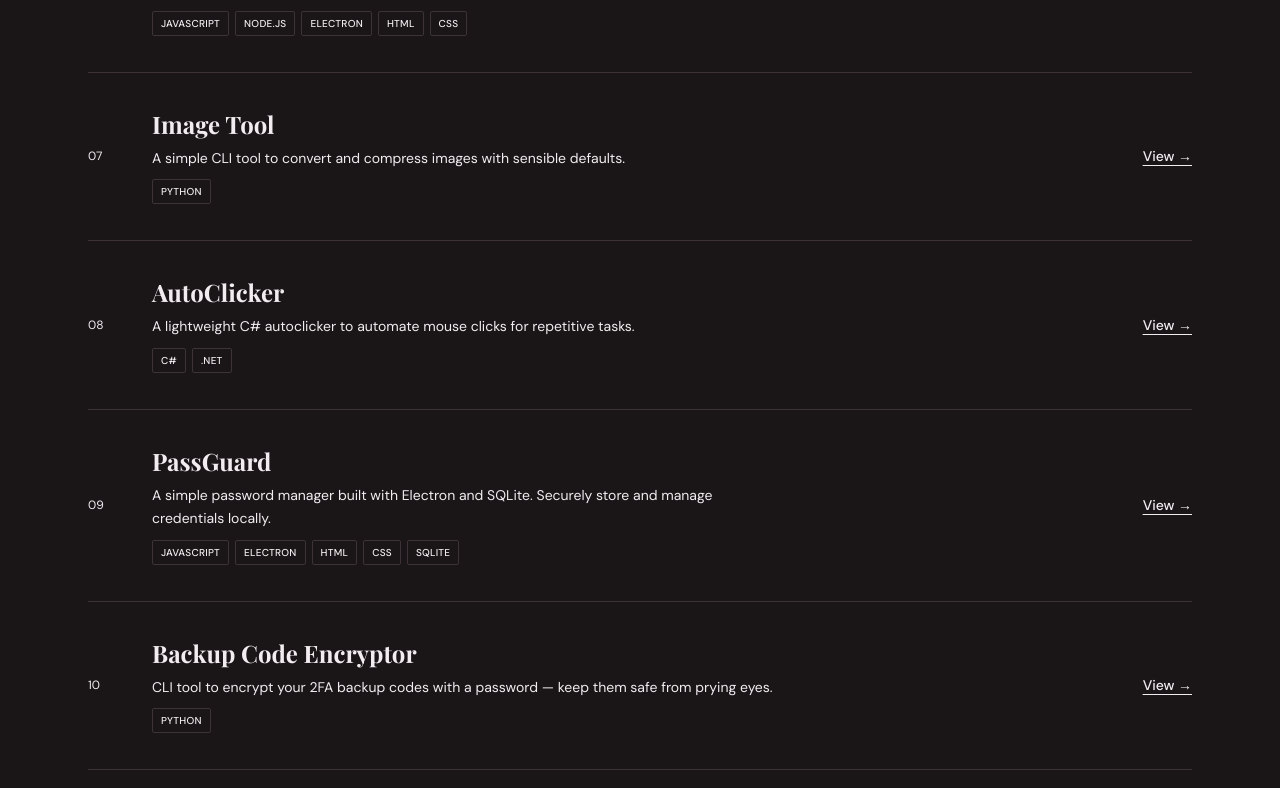
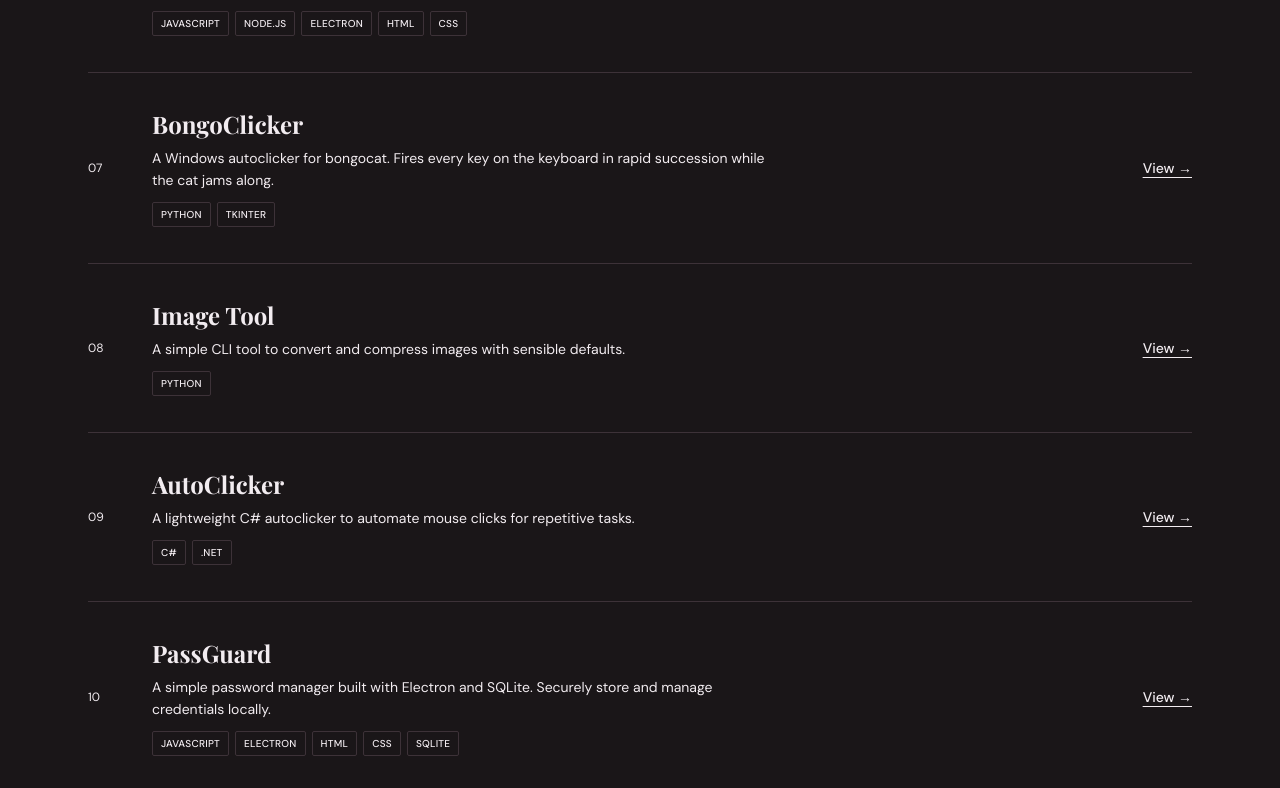
Before and after one commit to xalonious/portfolio, a Next.js app: page /projects in a window 1280 px wide. Shown: the part 1412-2200 px from the top of the page. Built offline with nearby package versions, Linux system fonts and the light colour scheme.

Commit message:
add bongoclicker project

```diff
--- a/src/app/projects/page.tsx
+++ b/src/app/projects/page.tsx
@@ -61,6 +61,14 @@ const PROJECTS: Project[] = [
     repo: "https://github.com/xalonious/robux-spent",
     image: "/projects/robuxspent.png",
     tech: ["JavaScript", "Node.js", "Electron", "HTML", "CSS"],
+  },
+  {
+    title: "BongoClicker",
+    description:
+      "A Windows autoclicker for bongocat. Fires every key on the keyboard in rapid succession while the cat jams along.",
+    repo: "https://github.com/xalonious/bongoclicker",
+    image: "/projects/bongoclicker.png",
+    tech: ["Python", "Tkinter"],
   },
   {
     title: "Image Tool",
```
Also changed, not shown: public/projects/bongoclicker.png (added).
